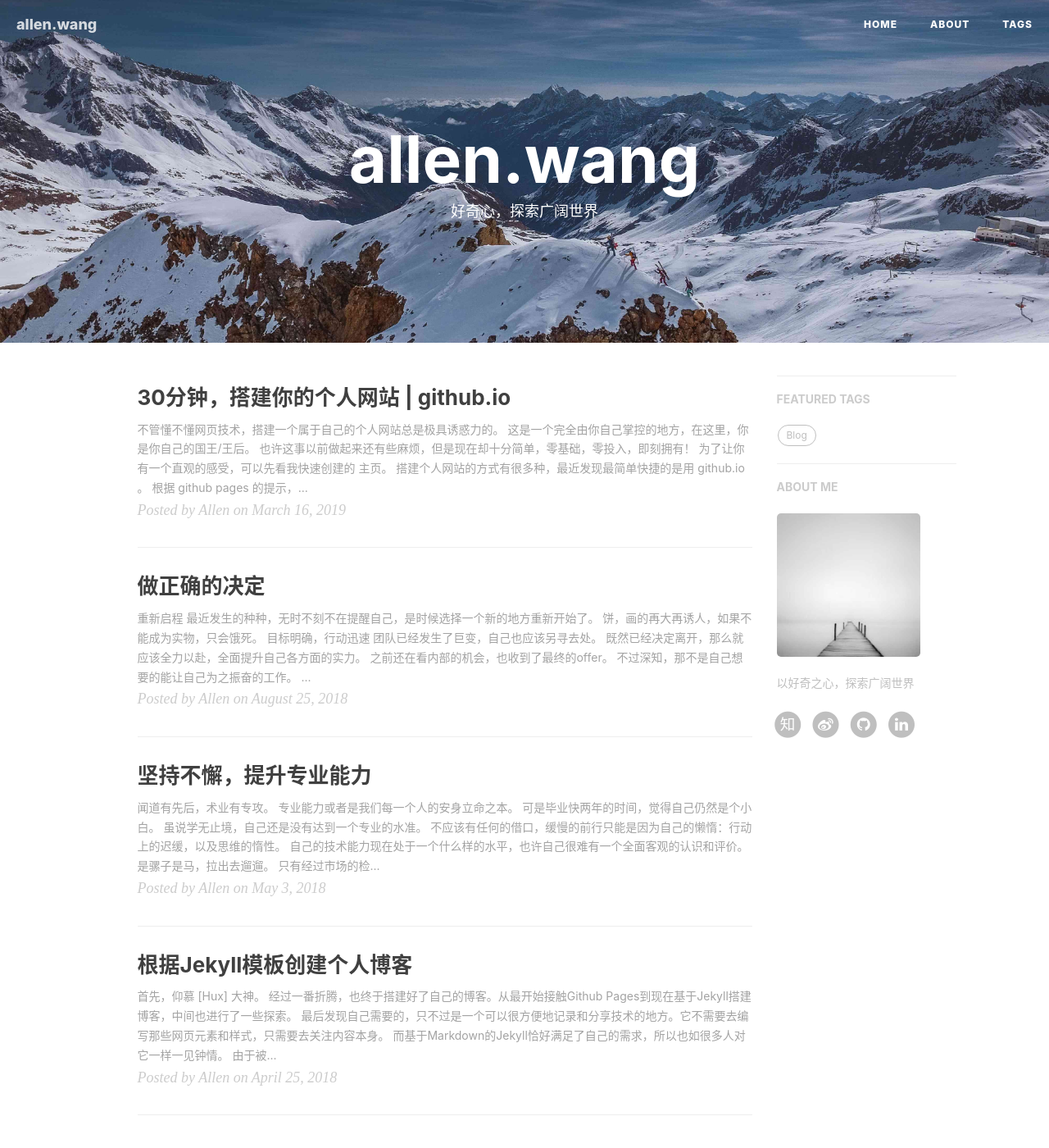
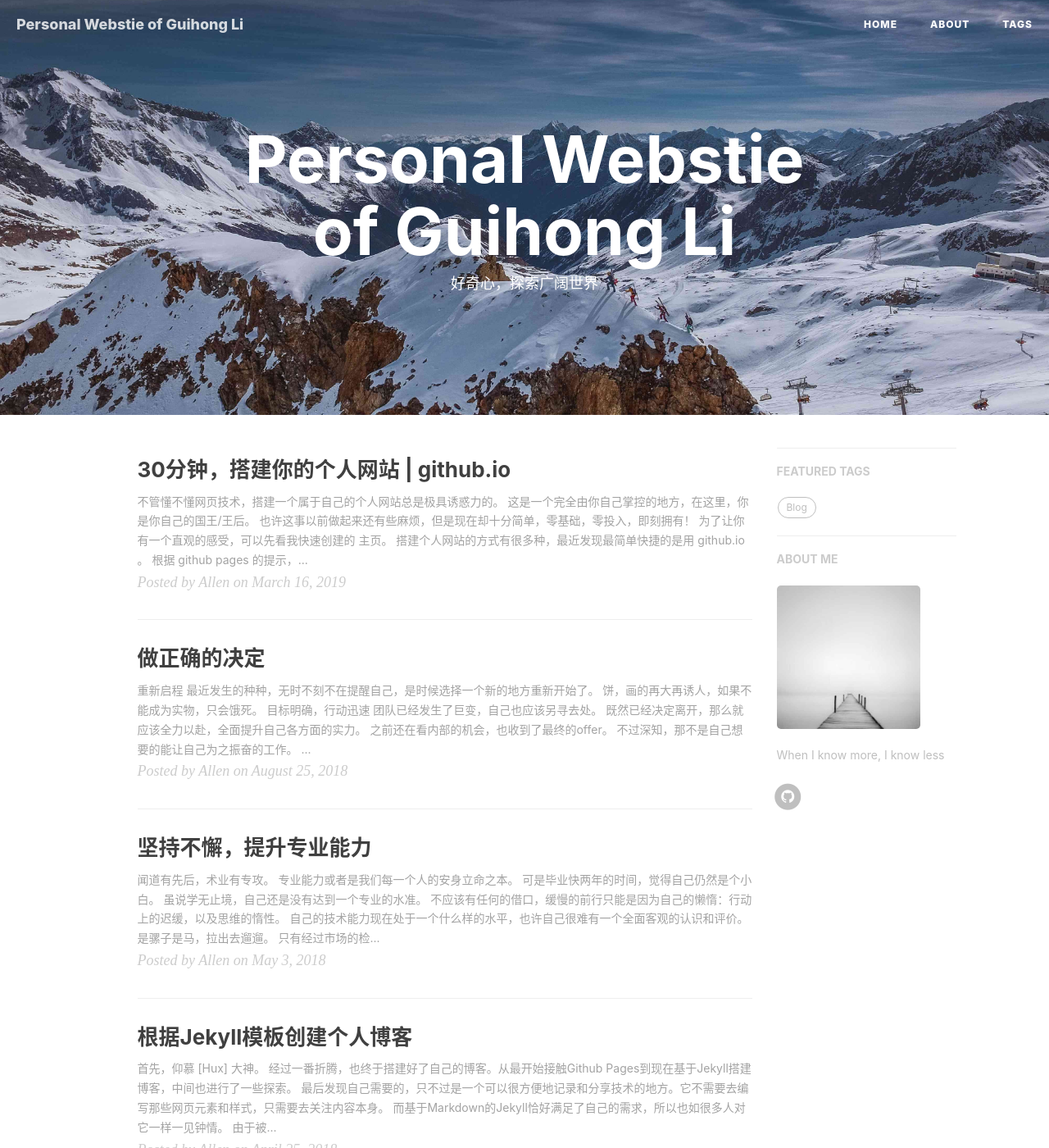
Before and after one commit to LiGuihong/guihong.github.io, a Jekyll site: the page built from index.html, in a window 1280 px wide and 1400 px high. Shown: the whole window at 82% size. Built offline with Jekyll 4.4.1, drawn with Linux system fonts in a browser that asks for light colours; nearby versions of some CDN libraries; the list of posts is cut into pages by our own code; comment, search, counter and statistics services are not loaded; some of the changed text lies outside the part shown.

Commit message:
Update _config.yml

```diff
--- a/_config.yml
+++ b/_config.yml
@@ -1,19 +1,19 @@
 # Site settings
-title: allen.wang
-SEOTitle: allen.wang
+title: Personal Webstie of Guihong Li
+SEOTitle: guihong.li
 header-img: img/home.jpg
-email: wanghmjlu@163.com
-description: "Allen WANG | Big Data Developer"
-keyword: "Allen WANG, allenwhm, big data, 大数据"
-url: "https://allenwhm.github.io"
+email: lgh@utexas.edu
+description: "Guihong Li"
+keyword: "Guihong Li, machine learning, modeling, hardware optimization"
+url: "https://LiGuihong.github.io"
 baseurl: ""
 
 # SNS settings
 RSS: false
-weibo_username:     wanghuoming
-zhihu_username:     allenwhm
-github_username:    allenwhm
-linkedin_username:  allen-wang-王火明-85650ba9
+#weibo_username:     wanghuoming
+#zhihu_username:     allenwhm
+github_username:    LiGuihong
+#linkedin_username:  allen-wang-王火明-85650ba9
 #twitter_username:   allewhm
 #facebook_username:  allewhm
 
@@ -54,7 +54,7 @@ ga_domain: allenwang.tech
 
 # Sidebar settings
 sidebar: true                           # whether or not using Sidebar.
-sidebar-about-description: "以好奇之心，探索广阔世界"
+sidebar-about-description: "When I know more, I know less"
 sidebar-avatar: /img/avatar.jpg      # use absolute URL, seeing it's used in both `/` and `/about/`
 
 # Featured Tags
```
